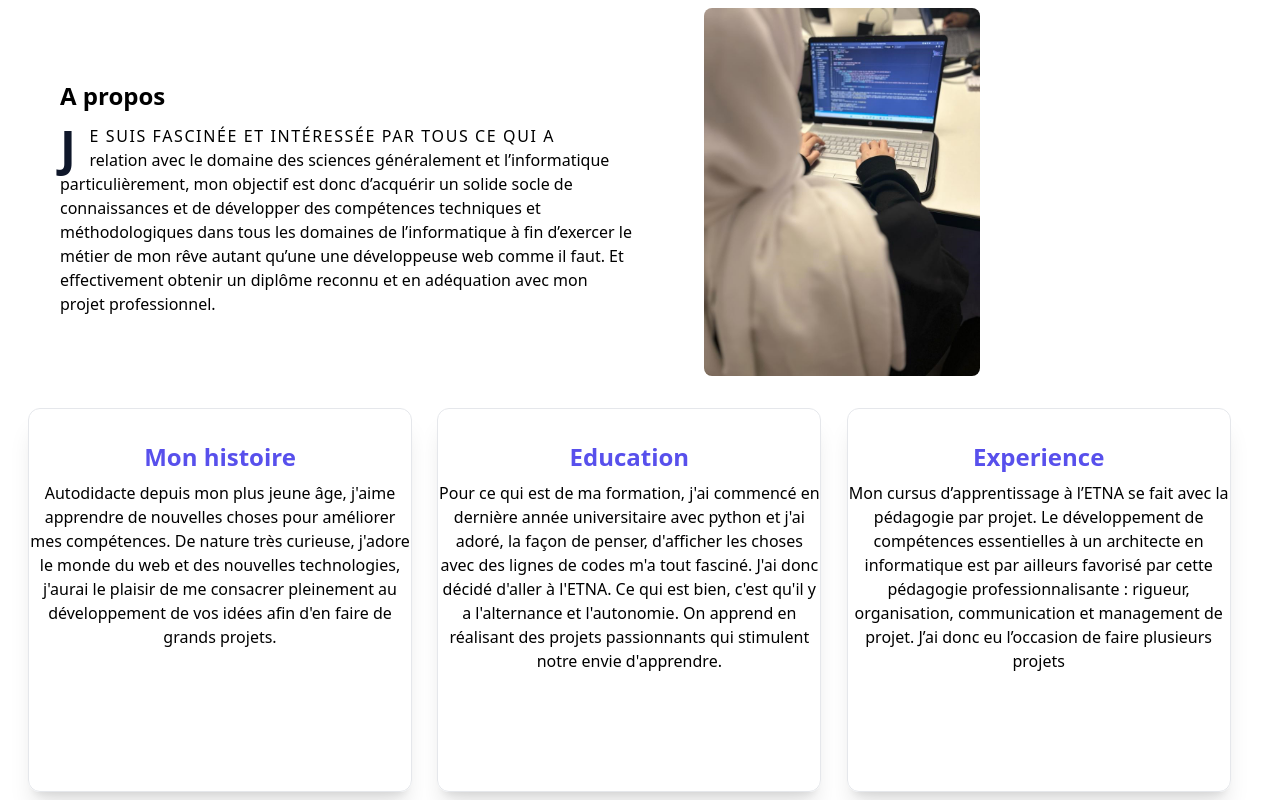
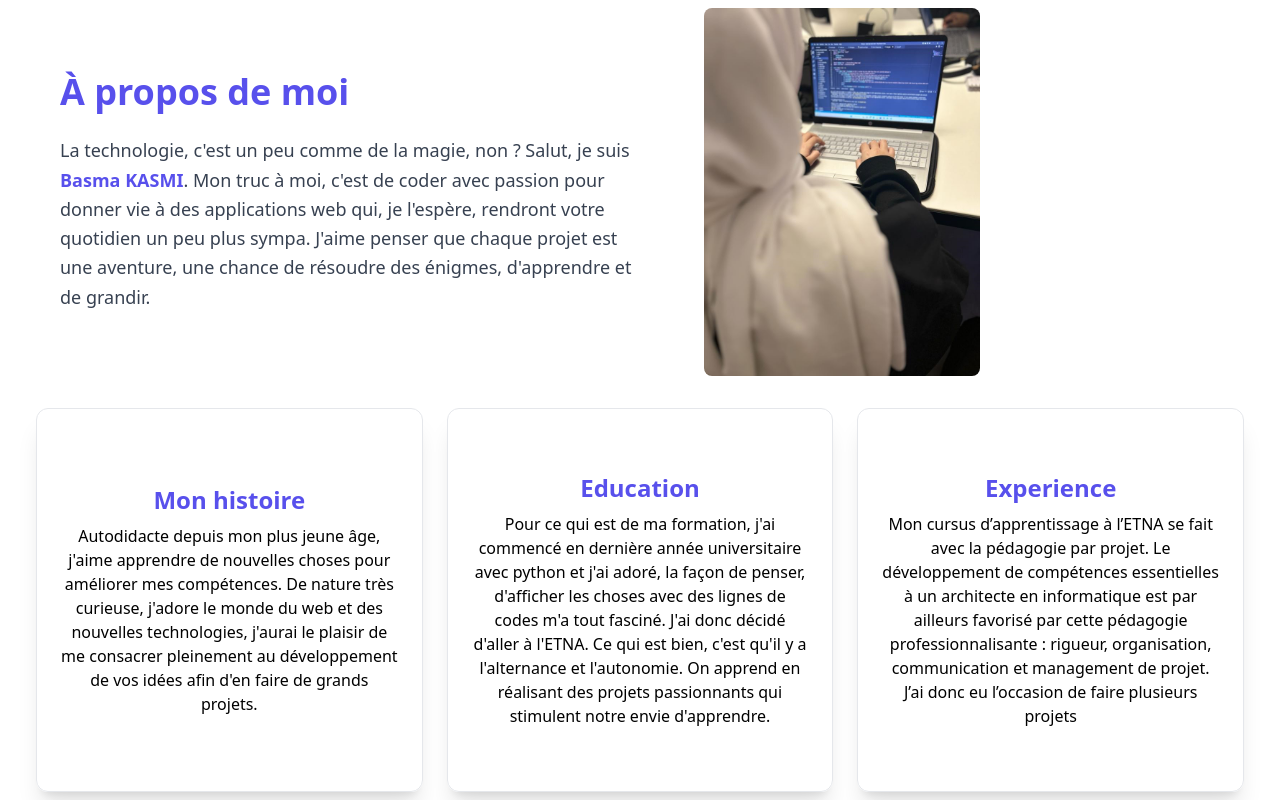
Before and after one commit to BasmaKasmi/Basma-s-Portfolio, a React (Create React App) app: page / in a window 1280 px wide. Shown: the part 920-1720 px from the top of the page. Built offline with nearby package versions, Linux system fonts and the light colour scheme.

Commit message:
[edit-code] about

```diff
--- a/src/components/About.jsx
+++ b/src/components/About.jsx
@@ -1,5 +1,20 @@
 import React from 'react'
 import c from '../assets/c.png'
+
+const cardData = [
+    {
+      title: 'Mon histoire',
+      content: 'Autodidacte depuis mon plus jeune âge, j\'aime apprendre de nouvelles choses pour améliorer mes compétences. De nature très curieuse, j\'adore le monde du web et des nouvelles technologies, j\'aurai le plaisir de me consacrer pleinement au développement de vos idées afin d\'en faire de grands projets.'
+    },
+    {
+      title: 'Education',
+      content: 'Pour ce qui est de ma formation, j\'ai commencé en dernière année universitaire avec python et j\'ai adoré, la façon de penser, d\'afficher les choses avec des lignes de codes m\'a tout fasciné. J\'ai donc décidé d\'aller à l\'ETNA. Ce qui est bien, c\'est qu\'il y a l\'alternance et l\'autonomie. On apprend en réalisant des projets passionnants qui stimulent notre envie d\'apprendre.'
+    },
+    {
+      title: 'Experience',
+      content: 'Mon cursus d’apprentissage à l’ETNA se fait avec la pédagogie par projet. Le développement de compétences essentielles à un architecte en informatique est par ailleurs favorisé par cette pédagogie professionnalisante : rigueur, organisation, communication et management de projet. J’ai donc eu l’occasion de faire plusieurs projets'
+    }
+  ];
 
 const About = () => {
   return (
@@ -7,37 +22,27 @@ const About = () => {
         <div className='max-w-[1240px] mx-auto'>
         <div className='grid md:grid-cols-2 max-w-[1240px] my-8 mx-8'>
             <div className='flex flex-col justify-center md:items-start w-full px-2 py-8'>
-                <h1 className='py-3 text-2xl md:text-2xl font-bold'>A propos</h1>
-                <p className='first-line:uppercase first-line:tracking-widest
-                first-letter:text-5xl first-letter:font-bold first-letter:text-slate-900
-                first-letter:mr-3 first-letter:float-left'>Je suis fascinée et intéressée par tous ce qui a relation avec le domaine des sciences  généralement et l’informatique particulièrement, mon objectif est donc d’acquérir un solide socle de connaissances et de développer des compétences techniques et méthodologiques dans tous les
-                domaines de l’informatique à fin d’exercer le métier de mon rêve autant qu’une une développeuse web comme il faut. Et effectivement obtenir un diplôme reconnu et en adéquation avec mon projet professionnel.</p>
+                <h1 className='text-4xl font-bold text-indigo-600 mb-6'>À propos de moi</h1>
+                <p className='text-gray-700 text-lg leading-relaxed animate-fadeIn'>
+                La technologie, c'est un peu comme de la magie, non ? Salut, je suis <span className='text-indigo-600 font-semibold'>Basma KASMI</span>.
+                Mon truc à moi, c'est de coder avec passion pour donner vie à des applications web qui, je l'espère, rendront votre quotidien un peu plus sympa.
+                J'aime penser que chaque projet est une aventure, une chance de résoudre des énigmes, d'apprendre et de grandir.
+            </p>
             </div>
             <div className='mx-8 px-8'>
                 <img className='w-8/12 rounded-lg md:w-3/5 mr-4 hover:scale-110 duration-300 cursor-pointer"' src={c} alt="/" />
             </div>
         </div>
 
-            <div className='grid md:grid-cols-3 gap-1 px-2 text-center'>
-                <div className='border h-96 w-96 py-8 rounded-xl shadow-xl overflow-hidden hover:scale-110 duration-300 cursor-pointer' >
-                    <p className='text-2xl font-bold text-indigo-600'>Mon histoire</p>
-                    <p className='text-black mt-2'>Autodidacte depuis mon plus jeune âge, j'aime apprendre de nouvelles choses pour améliorer mes compétences.
-                 De nature très curieuse, j'adore le monde du web et des nouvelles technologies,
-                 j'aurai le plaisir de me consacrer pleinement au développement de vos idées afin d'en faire de grands projets.</p>
-                </div>
-                <div className='border h-96 w-96 py-8 rounded-xl shadow-xl overflow-hidden hover:scale-110 duration-300 cursor-pointe' >
-                    <p className='text-2xl font-bold text-indigo-600'>Education</p>
-                    <p className='text-black mt-2'>Pour ce qui est de ma formation, j'ai commencé en dernière année universitaire avec python et j'ai adoré, la façon de penser, d'afficher les choses avec des lignes de codes m'a tout fasciné. J'ai donc décidé d'aller à l'ETNA. Ce qui est bien, c'est qu'il y a l'alternance et l'autonomie.
-                    On apprend en réalisant des projets passionnants qui stimulent notre envie d'apprendre. </p>
-                </div>
-                <div className='border h-96 w-96 py-8 rounded-xl shadow-xl overflow-hidden hover:scale-110 duration-300 cursor-pointe' >
-                    <p className='text-2xl font-bold text-indigo-600'>Experience</p>
-                    <p className='text-black mt-2'>Mon cursus d’apprentissage à l’ETNA se fait avec la pédagogie par projet.
-                    Le développement de compétences essentielles à un architecte en informatique est par ailleurs favorisé par
-                    cette pédagogie professionnalisante : rigueur, organisation, communication et management de projet.
-                    J’ai donc eu l’occasion de faire plusieurs projets</p>
-                </div>
-            </div>
+        <div className='grid md:grid-cols-3 gap-6 px-4 text-center'>
+      {cardData.map((card, index) => (
+        <div key={index} className='flex flex-col items-center justify-center border h-96 w-full py-8 rounded-xl shadow-xl overflow-hidden hover:scale-110 duration-300 cursor-pointer px-6'>
+          <p className='text-2xl font-bold text-indigo-600'>{card.title}</p>
+          <p className='text-black mt-2 text-center'>{card.content}</p>
+        </div>
+      ))}
+    </div>
+
         </div>
     </div>
   )
```
